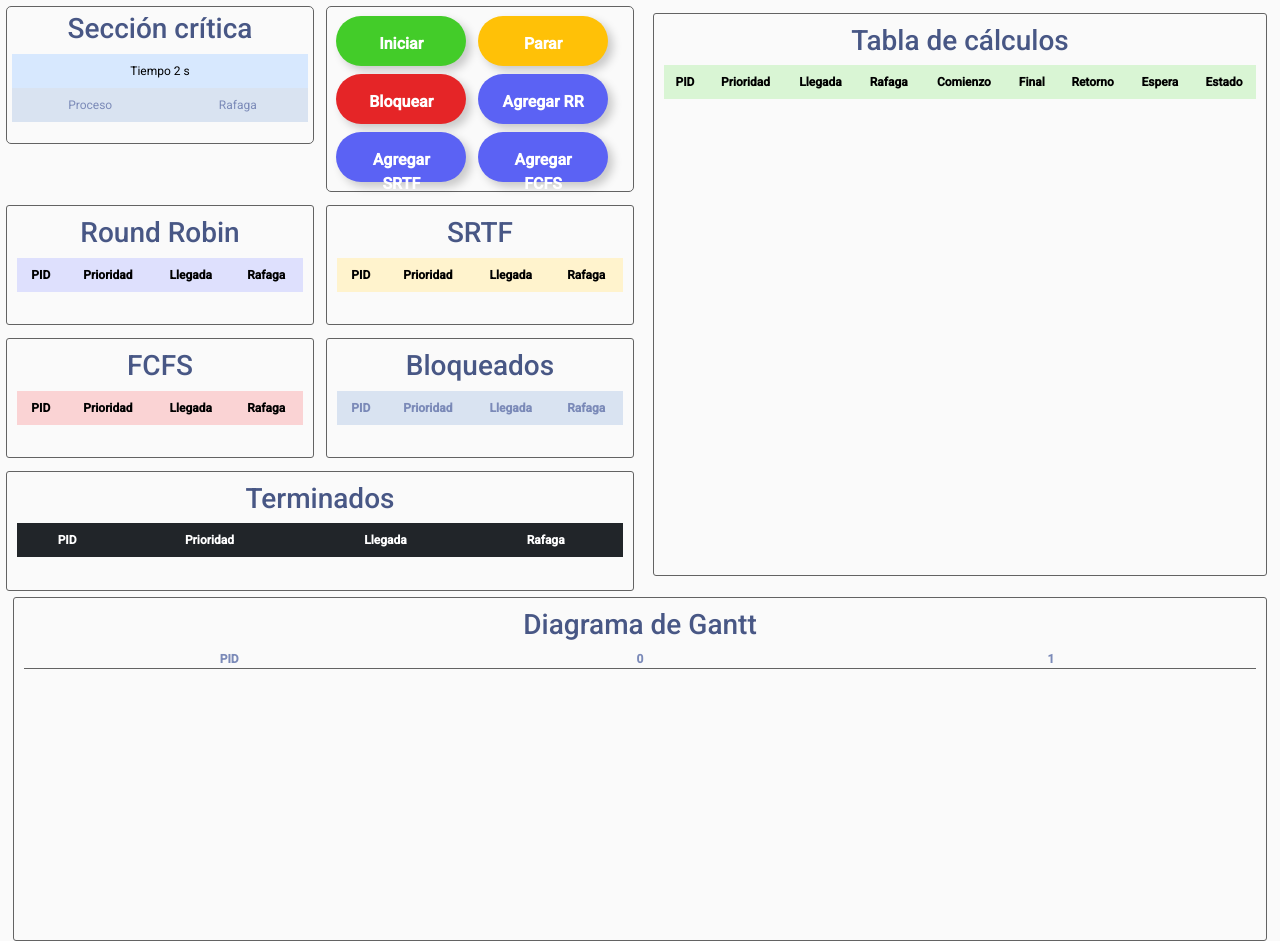
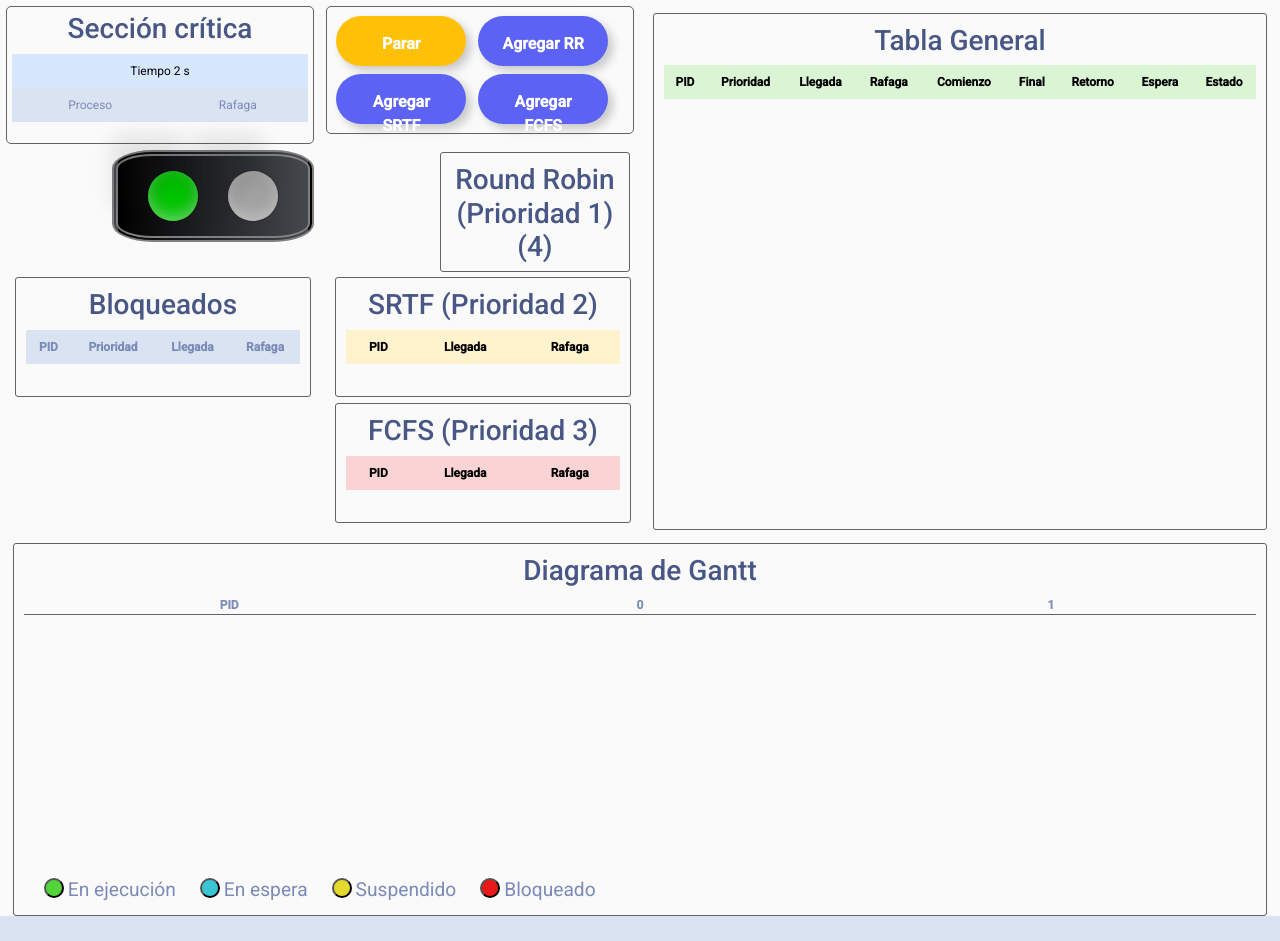
Before and after one commit to Dr4CuK30/so-final, a plain HTML site: page index.html in a window 1280 px wide. Both pictures are taken after a click on the button "Iniciar". After the commit the page ends 916 px from the top, so only its background shows below. Drawn offline with Linux system fonts and the light colour scheme.

Commit message:
fix: :bug: fix cositas

```diff
--- a/css/styles.css
+++ b/css/styles.css
@@ -1,10 +1,10 @@
-@import url('https://fonts.googleapis.com/css2?family=Roboto:wght@300;400;500&display=swap');
+@import url("https://fonts.googleapis.com/css2?family=Roboto:wght@300;400;500&display=swap");
 
 * {
   margin: 0;
   padding: 0;
   box-sizing: border-box;
-    font-family: 'Roboto', sans-serif;
+  font-family: "Roboto", sans-serif;
 }
 
 h3 {
@@ -19,7 +19,8 @@ table {
   text-align: center;
 }
 
-table tr th, table tr td{
+table tr th,
+table tr td {
   border-bottom: 1px solid rgb(99, 99, 99);
 }
 
@@ -65,7 +66,6 @@ table tr th, table tr td{
   height: 50px;
   font-size: 1rem;
   margin: 4px;
-
 }
 
 .colas {
@@ -74,7 +74,7 @@ table tr th, table tr td{
 }
 
 .robin {
-    width: 48%;
+  width: 100%;
   min-height: 120px;
   max-height: 120px;
   padding: 10px;
@@ -86,7 +86,7 @@ table tr th, table tr td{
 }
 
 .sjf {
-    width: 48%;
+  width: 100%;
   min-height: 120px;
   max-height: 120px;
   padding: 10px;
@@ -98,7 +98,7 @@ table tr th, table tr td{
 }
 
 .fcfs {
-    width: 48%;
+  width: 100%;
   min-height: 120px;
   max-height: 120px;
   padding: 10px;
@@ -110,19 +110,7 @@ table tr th, table tr td{
 }
 
 .bloqueados {
-    width: 48%;
-    min-height: 120px;
-    max-height: 120px;
-    padding: 10px;
-    margin: 1%;
-    border: 1px solid rgb(99, 99, 99);
-    border-radius: 3px;
-    float: left;
-    overflow-y: auto;
-}
-
-.terminados {
-    width: 98%;
+  width: 100%;
   min-height: 120px;
   max-height: 120px;
   padding: 10px;
@@ -143,8 +131,8 @@ table tr th, table tr td{
 }
 
 .tabla-cal .calculos {
-    min-height: 500px;
-    max-height: 500px;
+  min-height: 454px;
+  max-height: 454px;
   overflow-y: auto;
 }
 
@@ -163,7 +151,8 @@ table tr th, table tr td{
   overflow: auto;
 }
 
-#timeline th, #gantt td {
+#timeline th,
+#gantt td {
   width: 20px;
   min-width: 20px;
   max-width: 20px;
@@ -173,13 +162,108 @@ table tr th, table tr td{
   border: 1px solid rgb(99, 99, 99);
 }
 
-.esperando {background-color: #3AC5D5;}
-.ejecutando {background-color: #51D53A;}
-.bloqueado {background-color: #EA1919;}
-.suspendido {background-color: #E5D92D;}
+.esperando {
+  background-color: #3ac5d5;
+}
+.ejecutando {
+  background-color: #51d53a;
+}
+.bloqueado {
+  background-color: #ea1919;
+}
+.suspendido {
+  background-color: #e5d92d;
+}
 
-.Esperando {color: #3AC5D5; font-weight: 500;}
-.Ejecutando {color: #51D53A; font-weight: 500;}
-.Bloqueado {color: #EA1919; font-weight: 500;}
-.Suspendido {color: #E5D92D; font-weight: 500;}
-.Terminado {color: #994095; font-weight: 500;}
+.Esperando {
+  color: #3ac5d5;
+  font-weight: 500;
+}
+.Ejecutando {
+  color: #51d53a;
+  font-weight: 500;
+}
+.Bloqueado {
+  color: #ea1919;
+  font-weight: 500;
+}
+.Suspendido {
+  color: #e5d92d;
+  font-weight: 500;
+}
+.Terminado {
+  color: #994095;
+  font-weight: 500;
+}
+
+.leyend {
+  width: 20px;
+  height: 20px;
+  border-radius: 10px;
+  margin-left: 20px;
+}
+
+.leyend-block {
+  background-color: #ea1919;
+}
+
+.leyend-wait {
+  background-color: #3ac5d5;
+}
+.leyend-progress {
+  background-color: #51d53a;
+}
+.leyend-suspended {
+  background-color: #e5d92d;
+}
+
+.leyend-label {
+  font-size: larger;
+}
+
+/* SEMAFORO */
+
+ul.semaforo {
+  float: left;
+  position: relative;
+  display: flex;
+  margin: 0 100px;
+  padding: 15px;
+  list-style-type: none;
+  border: 6px double grey;
+  background: black;
+  background: linear-gradient(-90deg, #45484d 0%, #000000 100%);
+  border-radius: 20%;
+}
+ul.semaforo li {
+  position: relative;
+  width: 50px;
+  height: 50px;
+  border-radius: 60%;
+  background: lightgrey;
+  margin: 0px 15px;
+  background: linear-gradient(
+    top,
+    rgba(187, 187, 187, 1) 0%,
+    rgba(119, 119, 119, 1) 99%
+  );
+  box-shadow: inset 0 -5px 15px rgba(255, 255, 255, 0.4),
+    inset -2px -1px 40px rgba(0, 0, 0, 0.4), 0 0 1px #000;
+}
+ul.semaforo li:after {
+  content: "";
+  width: 60px;
+  height: 30px;
+  left: 20px;
+  top: 10px;
+  box-shadow: 0px 0 20px 35px rgba(20, 20, 20, 0.1);
+  border-radius: 30px / 15px;
+}
+.rojo li:nth-of-type(2) {
+  background: #cc0000;
+  background: radial-gradient(center, ellipse cover, #ff0000 1%, #cc0000 100%);
+}
+
+.verde li:nth-of-type(1) {
+  background: #00ff00;
+}
--- a/index.html
+++ b/index.html
@@ -1,12 +1,11 @@
 <!DOCTYPE html>
 <html lang="en">
-
   <head>
-    <meta charset="UTF-8">
-    <meta name="viewport" content="width=device-width, initial-scale=1.0">
+    <meta charset="UTF-8" />
+    <meta name="viewport" content="width=device-width, initial-scale=1.0" />
     <title>Multicola</title>
-    <link rel="stylesheet" href="css/styles.css">
-    <link rel="stylesheet" href="css/bootstrap.min.css">
+    <link rel="stylesheet" href="css/styles.css" />
+    <link rel="stylesheet" href="css/bootstrap.min.css" />
   </head>
 
   <body>
@@ -27,22 +26,39 @@
           </div>
 
           <div class="control">
-                    <button id="iniciar" type="button" class="btn btn-outline-success">Iniciar</button>
-                    <button id="parar" type="button" class="btn btn-outline-warning">Parar</button>
-                    <button id="bloquear" type="button" class="btn btn-outline-danger">Bloquear</button>
-                    <button id="agregar1" type="button" class="btn btn-outline-info">Agregar RR</button>
-                    <button id="agregar2" type="button" class="btn btn-outline-info">Agregar SRTF</button>
-                    <button id="agregar3" type="button" class="btn btn-outline-info">Agregar FCFS</button>
+            <button id="accionar" type="button" class="btn btn-outline-success">
+              Iniciar
+            </button>
+
+            <button id="agregar1" type="button" class="btn btn-outline-info">
+              Agregar RR
+            </button>
+            <button id="agregar2" type="button" class="btn btn-outline-info">
+              Agregar SRTF
+            </button>
+            <button id="agregar3" type="button" class="btn btn-outline-info">
+              Agregar FCFS
+            </button>
           </div>
 
           <div class="colas">
+            <div class="container">
+              <div class="row">
+                <div class="col-sm">
+                  <div id="semaforo" class="verde">
+                    <ul class="semaforo">
+                      <li></li>
+                      <li></li>
+                    </ul>
+                  </div>
+                </div>
+                <div class="col-sm">
                   <div class="robin">
                     <table class="table table-hover">
-                            <h3>Round Robin</h3>
+                      <h3>Round Robin (Prioridad 1)(4)</h3>
                       <thead>
                         <tr class="table-info">
                           <th>PID</th>
-                                    <th>Prioridad</th>
                           <th>Llegada</th>
                           <th>Rafaga</th>
                         </tr>
@@ -50,37 +66,10 @@
                       <tbody id="robin"></tbody>
                     </table>
                   </div>
-
-                    <div class="sjf">
-                        <table class="table table-hover">
-                            <h3>SRTF</h3>
-                            <thead>
-                                <tr class="table-warning">
-                                    <th>PID</th>
-                                    <th>Prioridad</th>
-                                    <th>Llegada</th>
-                                    <th>Rafaga</th>
-                                </tr>
-                            </thead>
-                            <tbody id="sjf"></tbody>
-                        </table>
                 </div>
-
-                    <div class="fcfs">
-                        <table class="table table-hover">
-                            <h3>FCFS</h3>
-                            <thead>
-                                <tr class="table-danger">
-                                    <th>PID</th>
-                                    <th>Prioridad</th>
-                                    <th>Llegada</th>
-                                    <th>Rafaga</th>
-                                </tr>
-                            </thead>
-                            <tbody id="fcfs"></tbody>
-                        </table>
               </div>
-
+              <div class="row">
+                <div class="col-sm">
                   <div class="bloqueados">
                     <table class="table table-hover">
                       <h3>Bloqueados</h3>
@@ -95,26 +84,47 @@
                       <tbody id="bloqueados"></tbody>
                     </table>
                   </div>
-
-                    <div class="terminados">
+                </div>
+                <div class="col-sm">
+                  <div class="sjf">
                     <table class="table table-hover">
-                            <h3>Terminados</h3>
+                      <h3>SRTF (Prioridad 2)</h3>
                       <thead>
-                                <tr class="table-dark">
+                        <tr class="table-warning">
                           <th>PID</th>
-                                    <th>Prioridad</th>
                           <th>Llegada</th>
                           <th>Rafaga</th>
                         </tr>
                       </thead>
-                            <tbody id="terminados"></tbody>
+                      <tbody id="sjf"></tbody>
                     </table>
+                  </div>
+                </div>
+              </div>
+              <div class="row">
+                <div class="col-sm"></div>
+                <div class="col-sm">
+                  <div class="fcfs">
+                    <table class="table table-hover">
+                      <h3>FCFS (Prioridad 3)</h3>
+                      <thead>
+                        <tr class="table-danger">
+                          <th>PID</th>
+                          <th>Llegada</th>
+                          <th>Rafaga</th>
+                        </tr>
+                      </thead>
+                      <tbody id="fcfs"></tbody>
+                    </table>
+                  </div>
+                </div>
+              </div>
             </div>
           </div>
         </div>
 
         <div class="tabla-cal">
-                <h3>Tabla de cálculos</h3>
+          <h3>Tabla General</h3>
           <div class="calculos">
             <table class="table table-hover">
               <thead>
@@ -148,6 +158,16 @@
             <tbody id="gantt"></tbody>
           </table>
         </div>
+        <div>
+          <button type="button" class="leyend leyend-progress"></button>
+          <label class="leyend-label">En ejecución</label>
+          <button type="button" class="leyend leyend-wait"></button>
+          <label class="leyend-label">En espera</label>
+          <button type="button" class="leyend leyend-suspended"></button>
+          <label class="leyend-label">Suspendido</label>
+          <button type="button" class="leyend leyend-block"></button>
+          <label class="leyend-label">Bloqueado</label>
+        </div>
       </div>
     </div>
 
@@ -159,5 +179,4 @@
     <script src="js/procesador.js" type="text/javascript"></script>
     <script src="js/main.js" type="text/javascript"></script>
   </body>
-
 </html>
--- a/js/main.js
+++ b/js/main.js
@@ -1,16 +1,17 @@
 $(document).ready(() => {
   let procesador = new Procesador();
-
-	$("#iniciar").click(() => {
+  const classParar = "btn btn-outline-warning";
+  const classIniciar = "btn btn-outline-success";
+  $("#accionar").click(() => {
+    if ($("#accionar").attr("class") == classIniciar) {
+      $("#accionar").attr("class", classParar);
+      $("#accionar").text("Parar");
       procesador.empezar();
-	});
-
-	$("#bloquear").click(() => {
-		procesador.bloquear_actual();
-	});
-
-	$("#parar").click(() => {
+    } else {
+      $("#accionar").attr("class", classIniciar);
+      $("#accionar").text("Iniciar");
       procesador.detener();
+    }
   });
 
   $("#agregar1").click(() => {
--- a/js/procesador.js
+++ b/js/procesador.js
@@ -1,9 +1,11 @@
 function Procesador() {
+  this.valor_plan_envejecimiento = 8;
+
   this.quantum = 4;
+  this.probabilidad_bloqueo = 10;
   this.timer = 0;
   this.hilo_timer;
   this.hilo_verificador;
-
   this.proceso_actual = null;
   this.sus_por_prioridad = false;
 
@@ -32,7 +34,6 @@ function Procesador() {
       }
 
       lista = this.general.enlistar();
-
       lista.forEach((nodo, indice, array) => {
         proceso = nodo.obj;
         if (proceso.estado == ESPERA) {
@@ -42,12 +43,21 @@ function Procesador() {
           cadena = "<td>" + proceso.nombre + "</td>";
           cadena += "<td>" + proceso.rafaga_res + "</td>";
           $("#proceso-actual").html(cadena);
-
+          $("#semaforo").attr("class", "rojo");
           if (proceso.rafaga_res > 0) {
+            let se_suspendio = false;
             proceso.rafaga_res--;
             if (proceso.prioridad == 1) {
               if (proceso.rafaga - proceso.rafaga_res == this.quantum + 1) {
                 this.suspender_actual(proceso);
+                se_suspendio = true;
+              }
+            }
+            if (!se_suspendio) {
+              const random =
+                Math.floor(Math.random() * this.probabilidad_bloqueo) + 1;
+              if (random === 10) {
+                this.bloquear_actual();
               }
             }
           } else {
@@ -55,6 +65,7 @@ function Procesador() {
             this.term.ingresar(proceso);
             this.proceso_actual = null;
             $("#proceso-actual").html("");
+            $("#semaforo").attr("class", "verde");
           }
         } else if (proceso.estado == BLOQUEO) {
           if (proceso.bloqueo > 0) {
@@ -67,13 +78,34 @@ function Procesador() {
               this.bloq.atender();
               switch (proceso.prioridad) {
                 case 1:
-                                    this.rr.ingresar(new Proceso(this.timer + 1, proceso.prioridad, proceso.rafaga_res + 1, proceso.nombre));
+                  this.rr.ingresar(
+                    new Proceso(
+                      this.timer + 1,
+                      proceso.prioridad,
+                      proceso.rafaga_res + 1,
+                      proceso.nombre
+                    )
+                  );
                   break;
                 case 2:
-                                    this.sjf.ingresar(new Proceso(this.timer + 1, proceso.prioridad, proceso.rafaga_res + 1, proceso.nombre));
+                  this.sjf.ingresar(
+                    new Proceso(
+                      this.timer + 1,
+                      proceso.prioridad,
+                      proceso.rafaga_res + 1,
+                      proceso.nombre
+                    )
+                  );
                   break;
                 case 3:
-                                    this.fcfs.ingresar(new Proceso(this.timer + 1, proceso.prioridad, proceso.rafaga_res + 1, proceso.nombre));
+                  this.fcfs.ingresar(
+                    new Proceso(
+                      this.timer + 1,
+                      proceso.prioridad,
+                      proceso.rafaga_res + 1,
+                      proceso.nombre
+                    )
+                  );
                   break;
               }
             }
@@ -101,12 +133,12 @@ function Procesador() {
     }, 1000);
 
     this.hilo_verificador = setInterval(this.verificar_prioridad, 1000);
-    }
+  };
 
   this.detener = () => {
     clearInterval(this.hilo_timer);
     clearInterval(this.hilo_verificador);
-    }
+  };
 
   this.agregar = (pri = Math.floor(Math.random() * 3) + 1) => {
     // Generar prioridad aleatoria
@@ -137,35 +169,55 @@ function Procesador() {
     this.actualizar_cola("fcfs");
     this.actualizar_general();
     this.obtener_tabla_inicial();
-
-    }
+  };
 
   this.bloquear_actual = () => {
     this.proceso_actual.bloquear();
     this.bloq.ingresar(this.proceso_actual);
     this.term.ingresar(this.proceso_actual);
     this.proceso_actual = null;
-    }
+  };
 
   this.suspender_actual = (proceso) => {
     proceso.suspender();
     this.term.ingresar(proceso);
     this.proceso_actual = null;
     $("#proceso-actual").html("");
-
+    $("#semaforo").attr("class", "verde");
     // vuelve al ingresar a la cola
     switch (proceso.prioridad) {
       case 1:
-                this.rr.ingresar(new Proceso(this.timer + 1, proceso.prioridad, proceso.rafaga_res + 1, proceso.nombre));
+        this.rr.ingresar(
+          new Proceso(
+            this.timer + 1,
+            proceso.prioridad,
+            proceso.rafaga_res + 1,
+            proceso.nombre
+          )
+        );
         break;
       case 2:
-                this.sjf.ingresar(new Proceso(this.timer + 1, proceso.prioridad, proceso.rafaga_res + 1, proceso.nombre));
+        this.sjf.ingresar(
+          new Proceso(
+            this.timer + 1,
+            proceso.prioridad,
+            proceso.rafaga_res + 1,
+            proceso.nombre
+          )
+        );
         break;
       case 3:
-                this.fcfs.ingresar(new Proceso(this.timer + 1, proceso.prioridad, proceso.rafaga_res + 1, proceso.nombre));
+        this.fcfs.ingresar(
+          new Proceso(
+            this.timer + 1,
+            proceso.prioridad,
+            proceso.rafaga_res + 1,
+            proceso.nombre
+          )
+        );
         break;
     }
-    }
+  };
 
   this.verificar_prioridad = () => {
     if (!this.rr.estaVacia() && this.proceso_actual.prioridad > 1) {
@@ -173,7 +225,7 @@ function Procesador() {
     } else if (!this.sjf.estaVacia() && this.proceso_actual.prioridad > 2) {
       this.suspender_actual(this.proceso_actual);
     }
-    }
+  };
 
   this.actualizar_cola = (tipo) => {
     cadena = "";
@@ -185,7 +237,6 @@ function Procesador() {
 
           cadena += "<tr>";
           cadena += "<th>" + proceso.nombre + "</th>";
-                    cadena += "<td>" + proceso.prioridad + "</td>";
           cadena += "<td>" + proceso.llegada + "</td>";
           cadena += "<td>" + proceso.rafaga + "</td>";
           cadena += "</tr>";
@@ -200,7 +251,6 @@ function Procesador() {
 
           cadena += "<tr>";
           cadena += "<th>" + proceso.nombre + "</th>";
-                    cadena += "<td>" + proceso.prioridad + "</td>";
           cadena += "<td>" + proceso.llegada + "</td>";
           cadena += "<td>" + proceso.rafaga + "</td>";
           cadena += "</tr>";
@@ -215,7 +265,6 @@ function Procesador() {
 
           cadena += "<tr>";
           cadena += "<th>" + proceso.nombre + "</th>";
-                    cadena += "<td>" + proceso.prioridad + "</td>";
           cadena += "<td>" + proceso.llegada + "</td>";
           cadena += "<td>" + proceso.rafaga + "</td>";
           cadena += "</tr>";
@@ -238,23 +287,10 @@ function Procesador() {
 
         $("#bloqueados").html(cadena);
         break;
-            case "terminado":
-                lista = this.term.enlistar();
-                lista.forEach((nodo, indice, array) => {
-                    proceso = nodo.obj;
+    }
+  };
 
-                    cadena += "<tr>";
-                    cadena += "<th>" + proceso.nombre + "</th>";
-                    cadena += "<td>" + proceso.prioridad + "</td>";
-                    cadena += "<td>" + proceso.llegada + "</td>";
-                    cadena += "<td>" + proceso.rafaga + "</td>";
-                    cadena += "</tr>";
-                });
-
-                $("#terminados").html(cadena);
-                break;
-        }
-    }
+  this.analizarPlanEnvejecimiento = () => {};
 
   this.actualizar_general = () => {
     cola = new Cola();
@@ -264,8 +300,7 @@ function Procesador() {
       cola.ingresar(proceso);
     });
 
-        if (this.proceso_actual != null)
-            cola.ingresar(this.proceso_actual);
+    if (this.proceso_actual != null) cola.ingresar(this.proceso_actual);
 
     lista = this.rr.enlistar();
     lista.forEach((nodo, indice, array) => {
@@ -286,7 +321,7 @@ function Procesador() {
     });
 
     this.general = cola;
-    }
+  };
 
   this.obtener_tabla_general = () => {
     lista = this.general.enlistar();
@@ -300,10 +335,8 @@ function Procesador() {
         if (tiempo_ant < proceso.llegada) {
           if (proceso === this.general.ultimo().obj)
             proceso.calcular(this.timer);
-                    else
-                        proceso.calcular(proceso.llegada);
-                } else
-                    proceso.calcular(tiempo_ant);
+          else proceso.calcular(proceso.llegada);
+        } else proceso.calcular(tiempo_ant);
       }
 
       cadena += "<tr>";
@@ -311,16 +344,28 @@ function Procesador() {
       cadena += "<td>" + proceso.prioridad + "</td>";
       cadena += "<td>" + proceso.llegada + "</td>";
       cadena += "<td>" + proceso.rafaga_ini + "</td>";
+      if (proceso.estado !== "Esperando") {
         cadena += "<td>" + proceso.comienzo + "</td>";
+      } else {
+        cadena += "<td></td>";
+      }
+      if (proceso.estado !== "Esperando" && proceso.estado !== "Ejecutando") {
         cadena += "<td>" + proceso.final + "</td>";
         cadena += "<td>" + proceso.retorno + "</td>";
         cadena += "<td>" + proceso.espera + "</td>";
-            cadena += "<td class='" + proceso.estado + "'>" + proceso.estado + "</td>";
+      } else {
+        cadena += "<td></td>";
+        cadena += "<td></td>";
+        cadena += "<td></td>";
+      }
+
+      cadena +=
+        "<td class='" + proceso.estado + "'>" + proceso.estado + "</td>";
       cadena += "</tr>";
     });
 
     $("#calculos").html(cadena);
-    }
+  };
 
   this.obtener_tabla_inicial = () => {
     lista = this.general.enlistar();
@@ -334,10 +379,8 @@ function Procesador() {
         if (tiempo_ant < proceso.llegada) {
           if (proceso === this.general.ultimo().obj)
             proceso.calcular(this.timer);
-                    else
-                        proceso.calcular(proceso.llegada);
-                } else
-                    proceso.calcular(tiempo_ant);
+          else proceso.calcular(proceso.llegada);
+        } else proceso.calcular(tiempo_ant);
       }
 
       cadena += "<tr>";
@@ -349,12 +392,13 @@ function Procesador() {
       cadena += "<td>" + "" + "</td>";
       cadena += "<td>" + "" + "</td>";
       cadena += "<td>" + "" + "</td>";
-            cadena += "<td class='" + proceso.estado + "'>" + proceso.estado + "</td>";
+      cadena +=
+        "<td class='" + proceso.estado + "'>" + proceso.estado + "</td>";
       cadena += "</tr>";
     });
 
     $("#calculos").html(cadena);
-    }
+  };
 
   this.obtener_gantt = () => {
     // Agregar un numero mas al diagrama
@@ -369,8 +413,7 @@ function Procesador() {
       proceso = nodo.obj;
       cadena += "<tr>";
       cadena += "<td>" + proceso.nombre + "</td>";
-            for (let i = 0; i < proceso.llegada; i++)
-                cadena += "<td></td>"
+      for (let i = 0; i < proceso.llegada; i++) cadena += "<td></td>";
       fila = proceso.fila;
       fila.forEach((col, indice, array) => {
         cadena += "<td class='";
@@ -381,9 +424,8 @@ function Procesador() {
         cadena += "'></td>";
       });
       cadena += "</tr>";
-
     });
 
     $("#gantt").html(cadena);
+  };
 }
-}
```
Lines whose indentation alone changed are shown as unchanged.
